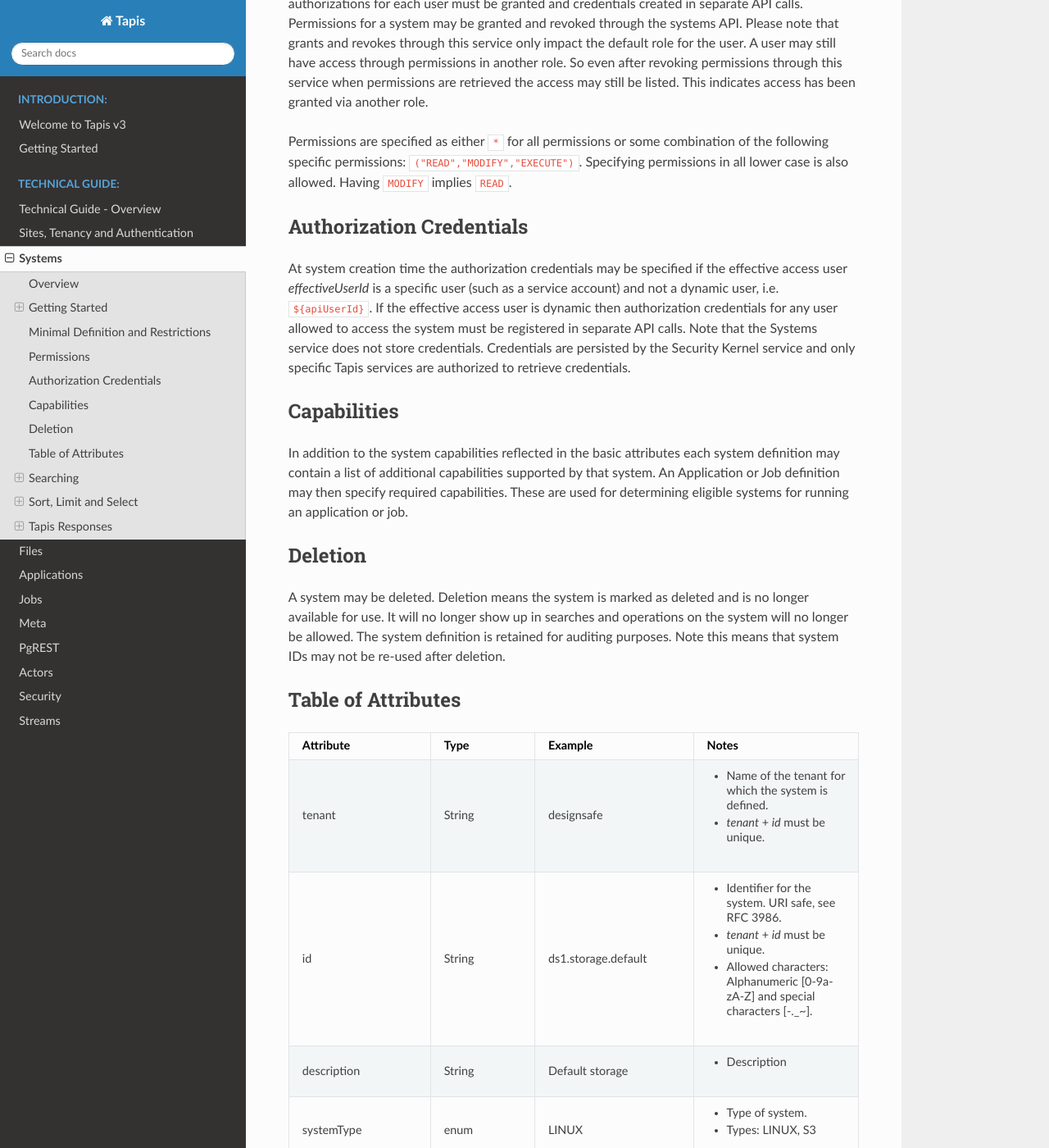
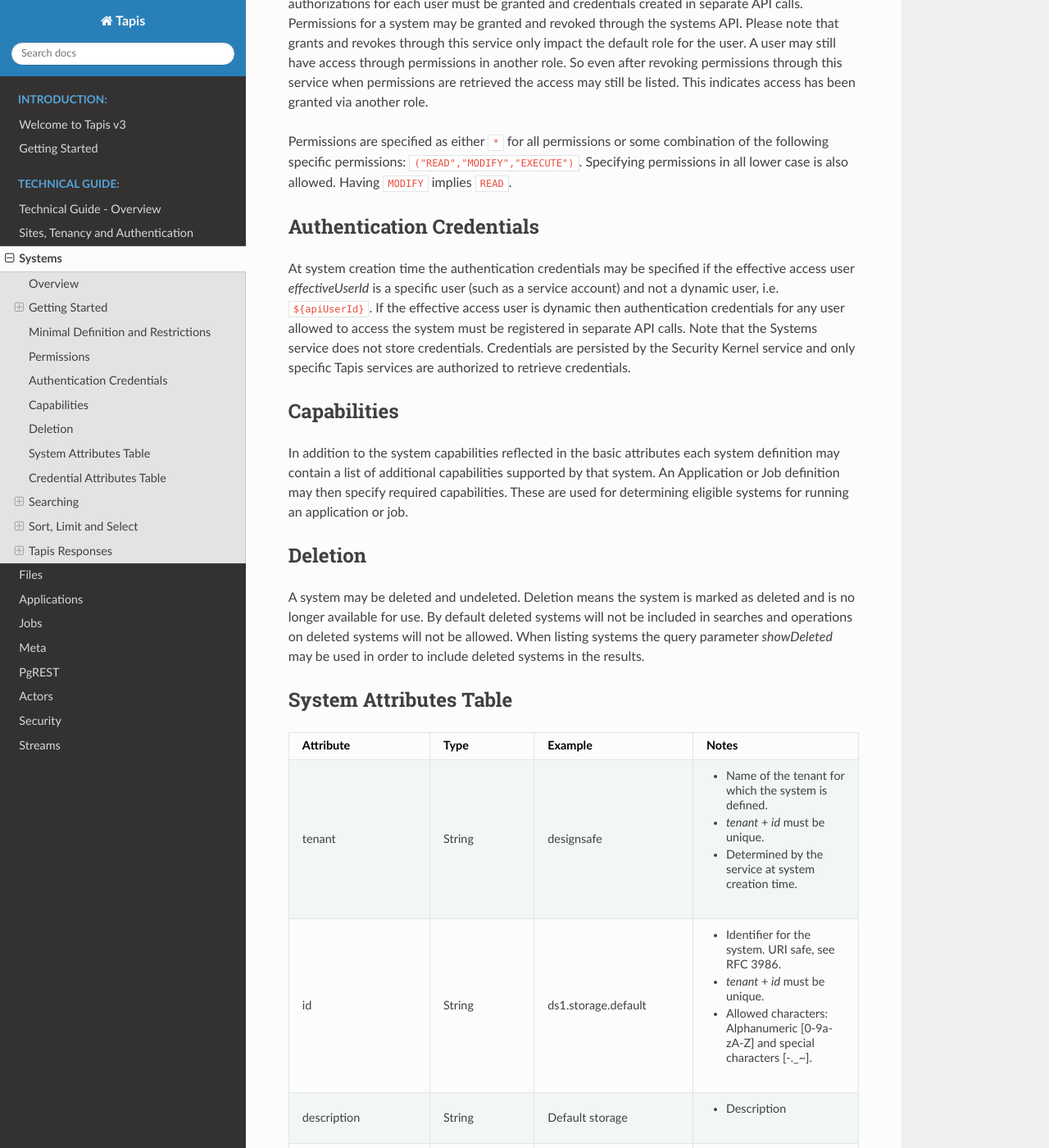
Before and after one commit to tapis-project/documentation, a Sphinx documentation site: the page built from source/technical/systems.rst, in a window 1280 px wide and 1400 px high, scrolled down 5375 px. Shown: the whole window at 82% size. Built offline with Sphinx 7.4.7 and the Read the Docs theme 2.0.0, drawn with Linux system fonts in a browser that asks for light colours; some of the changed text lies outside the part shown.

Commit message:
Systems and Apps: minor updates.

```diff
--- a/source/technical/systems.rst
+++ b/source/technical/systems.rst
@@ -49,8 +49,8 @@ Enabled flag
 Effective User
   The user name to use when accessing the system. Referred to as *effectiveUserId.*
   A specific user (such as a service account) or the dynamic user ``${apiUserId}``
-Default authorization method
-  How access authorization is handled by default. Authorization method can also be
+Default authentication method
+  How access authentication is handled by default. Authentication method can also be
   specified as part of a request.
   Supported methods: PASSWORD, PKI_KEYS, ACCESS_KEY.
 Bucket name
@@ -248,12 +248,12 @@ following specific permissions: ``("READ","MODIFY","EXECUTE")``. Specifying perm
 lower case is also allowed. Having ``MODIFY`` implies ``READ``.
 
 -------------------------
-Authorization Credentials
+Authentication Credentials
 -------------------------
-At system creation time the authorization credentials may be specified if the effective
+At system creation time the authentication credentials may be specified if the effective
 access user *effectiveUserId* is a specific user (such as a service account) and not
 a dynamic user, i.e. ``${apiUserId}``. If the effective access user is dynamic then
-authorization credentials for any user allowed to access the system must be registered in
+authentication credentials for any user allowed to access the system must be registered in
 separate API calls. Note that the Systems service does not store credentials.
 Credentials are persisted by the Security Kernel service and only specific Tapis services
 are authorized to retrieve credentials.
@@ -269,13 +269,13 @@ used for determining eligible systems for running an application or job.
 -----------------
 Deletion
 -----------------
-A system may be deleted. Deletion means the system is marked as deleted and
-is no longer available for use. It will no longer show up in searches and operations on
-the system will no longer be allowed. The system definition is retained for auditing
-purposes. Note this means that system IDs may not be re-used after deletion.
+A system may be deleted and undeleted. Deletion means the system is marked as deleted and
+is no longer available for use. By default deleted systems will not be included in searches and operations on
+deleted systems will not be allowed. When listing systems the query parameter *showDeleted* may be used in order
+to include deleted systems in the results.
 
 ------------------------
-Table of Attributes
+System Attributes Table
 ------------------------
 
 +---------------------+----------------+----------------------+--------------------------------------------------------------------------------------+
@@ -283,7 +283,7 @@ Table of Attributes
 +=====================+================+======================+======================================================================================+
 | tenant              | String         | designsafe           | - Name of the tenant for which the system is defined.                                |
 |                     |                |                      | - *tenant* + *id* must be unique.                                                    |
-|                     |                |                      |                                                                                      |
+|                     |                |                      | - Determined by the service at system creation time.                                 |
 +---------------------+----------------+----------------------+--------------------------------------------------------------------------------------+
 | id                  | String         | ds1.storage.default  | - Identifier for the system. URI safe, see RFC 3986.                                 |
 |                     |                |                      | - *tenant* + *id* must be unique.                                                    |
@@ -309,22 +309,22 @@ Table of Attributes
 |                     |                |                      | - Variable references: *${apiUserId}*, *${owner}*                                    |
 |                     |                |                      | - On output variable reference will be resolved.                                     |
 +---------------------+----------------+----------------------+--------------------------------------------------------------------------------------+
-| defaultAuthnMethod  | enum           | PKI_KEYS             | - How access authorization is handled by default.                                    |
-|                     |                |                      | - Can be overridden as part of a request to get a system or credentials.             |
+| defaultAuthnMethod  | enum           | PKI_KEYS             | - How access authentication is handled by default.                                   |
+|                     |                |                      | - Can be overridden as part of a request to get a system or credential.              |
 |                     |                |                      | - Methods: PASSWORD, PKI_KEYS, ACCESS_KEY                                            |
 +---------------------+----------------+----------------------+--------------------------------------------------------------------------------------+
 | authnCredential     | Credential     |                      | - On input credentials to be stored in Security Kernel.                              |
 |                     |                |                      | - *effectiveUserId* must be static, either a string constant or ${owner}.            |
 |                     |                |                      | - May not be specified if *effectiveUserId* is dynamic, i.e. *${apiUserId}*.         |
-|                     |                |                      | - On output contains credentials for *effectiveUserId*.                              |
-|                     |                |                      | - Returned credentials contain relevant information based on *systemType*.           |
+|                     |                |                      | - On output contains credential for *effectiveUserId* and requested *authnMethod*.   |
+|                     |                |                      | - Returned credential contains relevant information based on *systemType*.           |
 |                     |                |                      | - Credentials may be updated using the systems credentials endpoint.                 |
 +---------------------+----------------+----------------------+--------------------------------------------------------------------------------------+
 | bucketName          | String         | tapis-ds1-jdoe       | - Name of bucket for an S3 system.                                                   |
 |                     |                |                      | - Required if *systemType* is S3.                                                    |
 |                     |                |                      | - Variable references: *${apiUserId}*, *${owner}*, *${tenant}*                       |
 +---------------------+----------------+----------------------+--------------------------------------------------------------------------------------+
-| rootDir             | String         | $HOME                | - Required if *systemType* is LINUX or *isDtn* = true. Must be an absolute path.     |
+| rootDir             | String         | /home/${apiUserId}   | - Required if *systemType* is LINUX or *isDtn* = true. Must be an absolute path.     |
 |                     |                |                      | - Serves as effective root directory when listing or moving files.                   |
 |                     |                |                      | - For DTN must be source location used in mount command.                             |
 |                     |                |                      | - Optional for an S3 system but may be used for a similar purpose.                   |
@@ -387,9 +387,35 @@ Table of Attributes
 +---------------------+----------------+----------------------+--------------------------------------------------------------------------------------+
 | uuid                | UUID           |                      | - Auto-generated by service.                                                         |
 +---------------------+----------------+----------------------+--------------------------------------------------------------------------------------+
+| deleted             | boolean        | FALSE                | - Indicates if system has been deleted.                                              |
+|                     |                |                      | - May be updated using the delete/undelete endpoints.                                |
++---------------------+----------------+----------------------+--------------------------------------------------------------------------------------+
 | created             | Timestamp      | 2020-06-19T15:10:43Z | - When the system was created. Maintained by service.                                |
 +---------------------+----------------+----------------------+--------------------------------------------------------------------------------------+
 | updated             | Timestamp      | 2020-07-04T23:21:22Z | - When the system was last updated. Maintained by service.                           |
++---------------------+----------------+----------------------+--------------------------------------------------------------------------------------+
+
+---------------------------
+Credential Attributes Table
+---------------------------
+
++---------------------+----------------+----------------------+--------------------------------------------------------------------------------------+
+| Attribute           | Type           | Example              | Notes                                                                                |
++=====================+================+======================+======================================================================================+
+| user                | String         | jsmith               | - User name associated with the credential.                                          |
++---------------------+----------------+----------------------+--------------------------------------------------------------------------------------+
+| authnMethod         | String         | PKI_KEYS             | - Indicates the authentication method associated with a retrieved credential.        |
+|                     |                |                      | - When a credential is retrieved it is for a specific authentication method.         |
++---------------------+----------------+----------------------+--------------------------------------------------------------------------------------+
+| password            | String         |                      | - Password for when authnMethod is PASSWORD.                                         |
++---------------------+----------------+----------------------+--------------------------------------------------------------------------------------+
+| privateKey          | String         |                      | - Private key for when authnMethod is PKI_KEYS.                                      |
++---------------------+----------------+----------------------+--------------------------------------------------------------------------------------+
+| publicKey           | String         |                      | - Public key for when authnMethod is PKI_KEYS.                                       |
++---------------------+----------------+----------------------+--------------------------------------------------------------------------------------+
+| accessKey           | String         |                      | - Access key used to authenticate to an S3 system.                                   |
++---------------------+----------------+----------------------+--------------------------------------------------------------------------------------+
+| accessSecret        | String         |                      | - Access secret used to authenticate to an S3 system.                                |
 +---------------------+----------------+----------------------+--------------------------------------------------------------------------------------+
 
 -----------------------
@@ -415,7 +441,7 @@ For more information on search operators, handling of timestamps, lists, quoting
 search please see <TBD>.
 
 Example CURL command to search for systems that have ``Test`` in the id, are of type LINUX,
-are using a port less than ``1024`` and have a default authorization method of either ``PKI_KEYS`` or ``PASSWORD``::
+are using a port less than ``1024`` and have a default authentication method of either ``PKI_KEYS`` or ``PASSWORD``::
 
  $ curl -H "X-Tapis-Token: $JWT" https://tacc.tapis.io/v3/systems?search="(id.like.*Test*)~(system_type.eq.LINUX)~(port.lt.1024)~(DefaultAuthnMethod.in.PKI_KEYS,PASSWORD)"
 
@@ -457,7 +483,7 @@ For more information on search operators, handling of timestamps, lists, quoting
 search please see <TBD>.
 
 Example CURL command to search for systems that have ``Test`` in the name, are of type ``LINUX``,
-are using a port less than ``1024`` and have a default authorization method of either ``PKI_KEYS`` or ``PASSWORD``::
+are using a port less than ``1024`` and have a default authentication method of either ``PKI_KEYS`` or ``PASSWORD``::
 
  $ curl -H "X-Tapis-Token: $JWT" https://tacc.tapis.io/v3/systems/search/systems?name.like=*Test*\&enabled.eq=true\&system_type.eq=LINUX\&DefaultAuthnMethod.in=PKI_KEYS,PASSWORD
 
```
Also changed, not shown: other parts of source/technical/systems.rst (+1 -1 lines), source/technical/apps.rst (+14 -14 lines).
